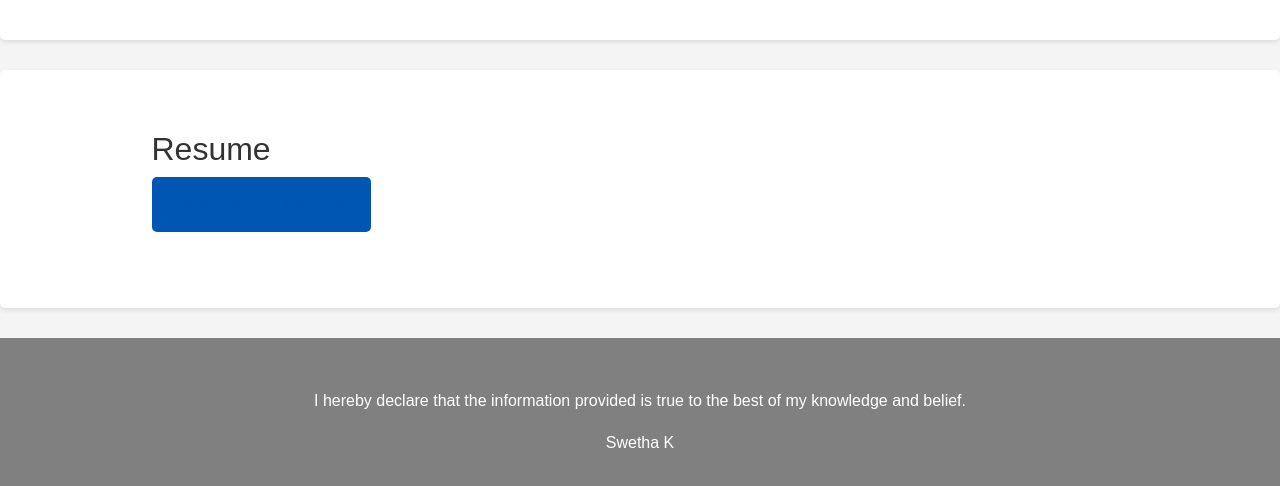
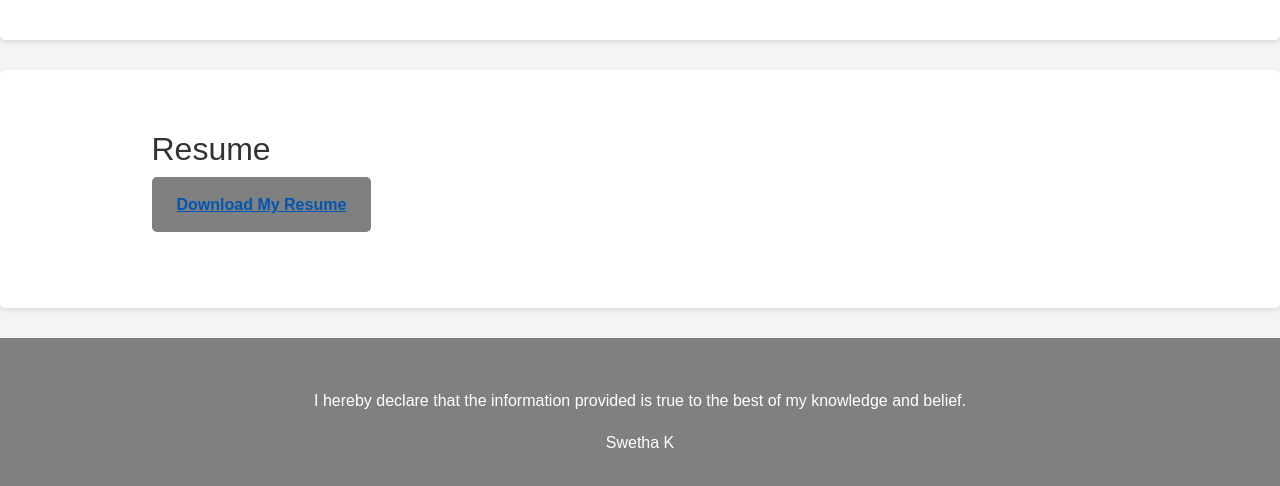
Before and after one commit to Swetha-k623/my--portfolio, a plain HTML site: page index.html in a window 1280 px wide. In both pictures the pointer is over the link "Download My Resume". Shown: the part 2670-3156 px from the top of the page. Drawn offline with nearby package versions, Linux system fonts and the light colour scheme.

Commit message:
Update styles.css

```diff
--- a/styles.css
+++ b/styles.css
@@ -148,7 +148,7 @@ footer {
 }
 
 .resume-button:hover {
-    background-color: #0056b3;
+    background-color: grey;
 }
 
 /* Media Queries for Mobile Responsiveness */
```
